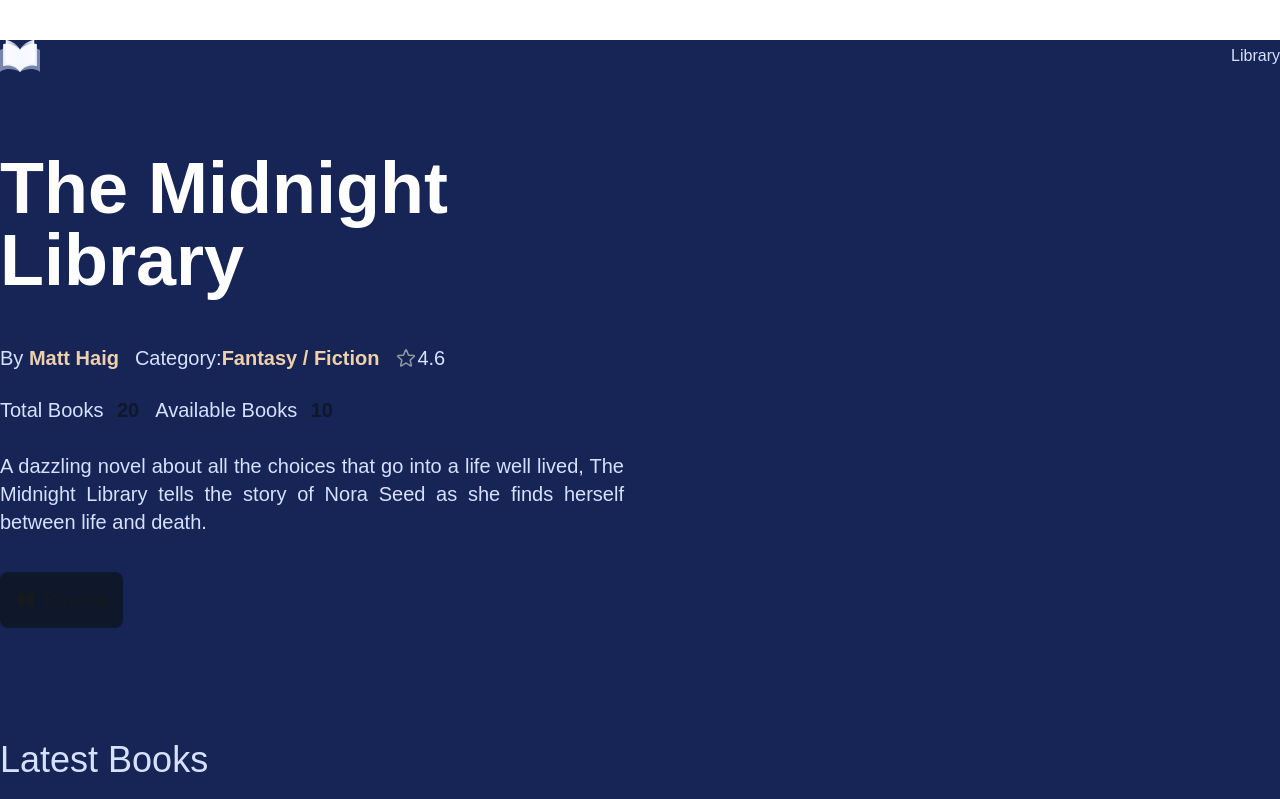
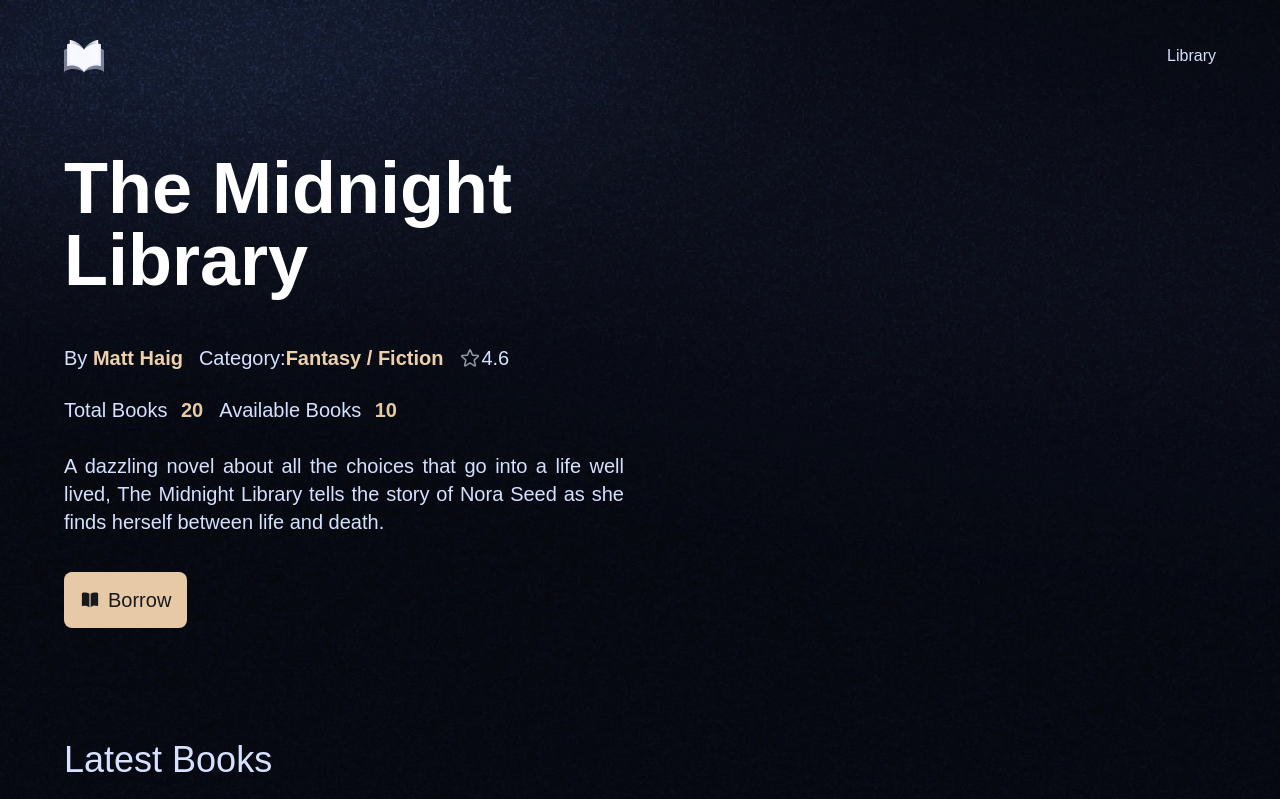
Before and after one commit to RyogiShikii/university-library, a Next.js app: page / in a window 1280 px wide. Shown: the top 799 px of the page. Built offline with nearby package versions, Linux system fonts and the light colour scheme; grey boxes are pictures that could not be loaded; a web font is replaced by a local one.

Commit message:
update some styles

```diff
--- a/app/(root)/layout.tsx
+++ b/app/(root)/layout.tsx
@@ -4,7 +4,7 @@
 
 const layout = ({ children }: { children: ReactNode }) => {
   return (
-    <main className="root-container bg-blue-950">
+    <main className="root-container">
       <div className="mx-auto max-w-7xl">
         <Header />
         <div className="mt-20 pb-20">{children}</div>
--- a/app/globals.css
+++ b/app/globals.css
@@ -53,7 +53,7 @@
   --card-foreground: oklch(0.129 0.042 264.695);
   --popover: oklch(1 0 0);
   --popover-foreground: oklch(0.129 0.042 264.695);
-  --primary: oklch(0.208 0.042 265.755);
+  --primary: #E7C9A5;
   --primary-foreground: oklch(0.984 0.003 247.858);
   --secondary: oklch(0.968 0.007 247.896);
   --secondary-foreground: oklch(0.208 0.042 265.755);
@@ -124,6 +124,7 @@
 }
 
 @layer components {
+  /*Book Overview*/
   .book-overview {
     @apply flex flex-col-reverse items-center gap-12 sm:gap-32 xl:flex-row xl:gap-8
   }
@@ -153,6 +154,13 @@
   }
 
   .book-overview_btn {
-    @apply mt-4 min-h-14 w-fit bg-[#E7C9A5] text-dark-100 hover:bg-primary/90 max-md:w-full;
+    @apply mt-4 min-h-14 w-fit cursor-pointer bg-primary text-dark-100 hover:bg-primary/90 max-md:w-full;
   }
 }
+
+@layer components {
+  /*Root*/
+  .root-container {
+    @apply flex min-h-screen flex-1 flex-col bg-pattern bg-cover bg-top bg-dark-100 px-5 xs:px-10 md:px-16;
+  }
+}
```
